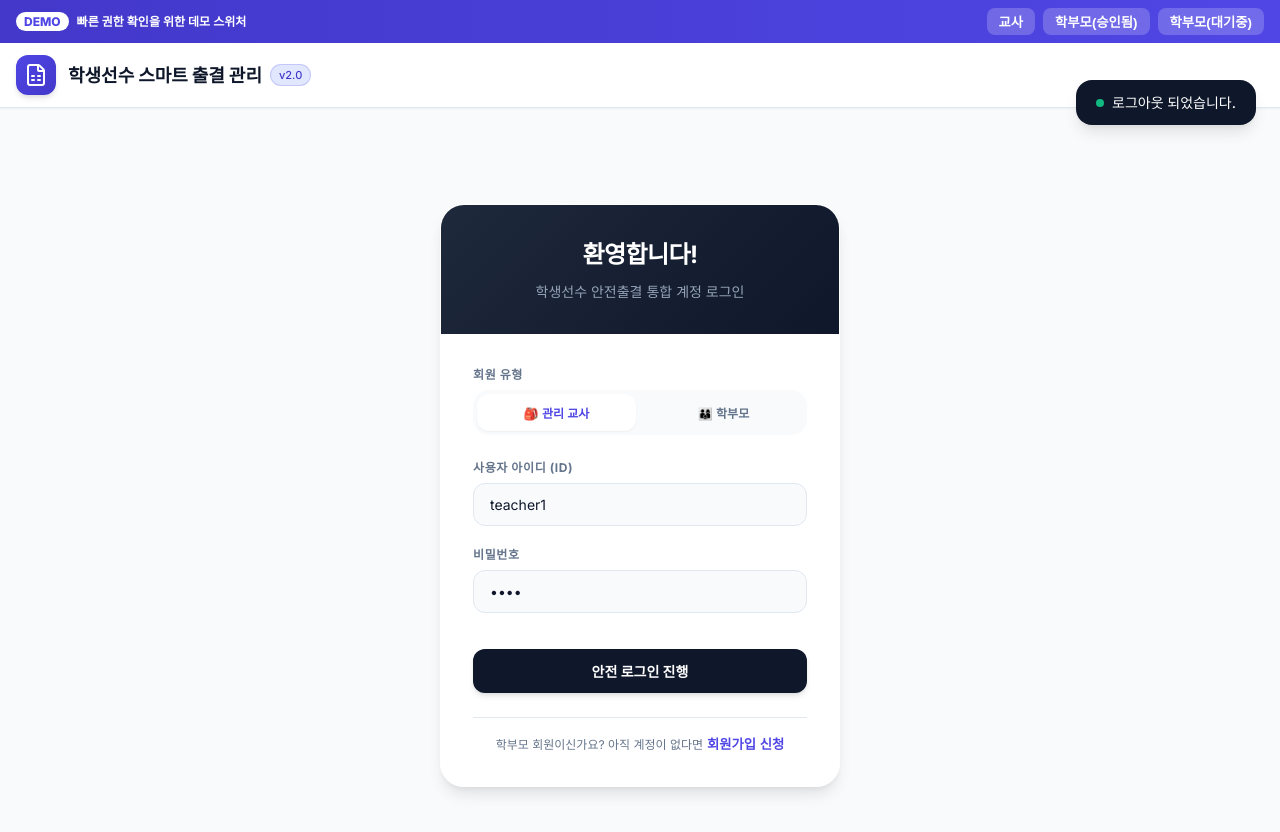
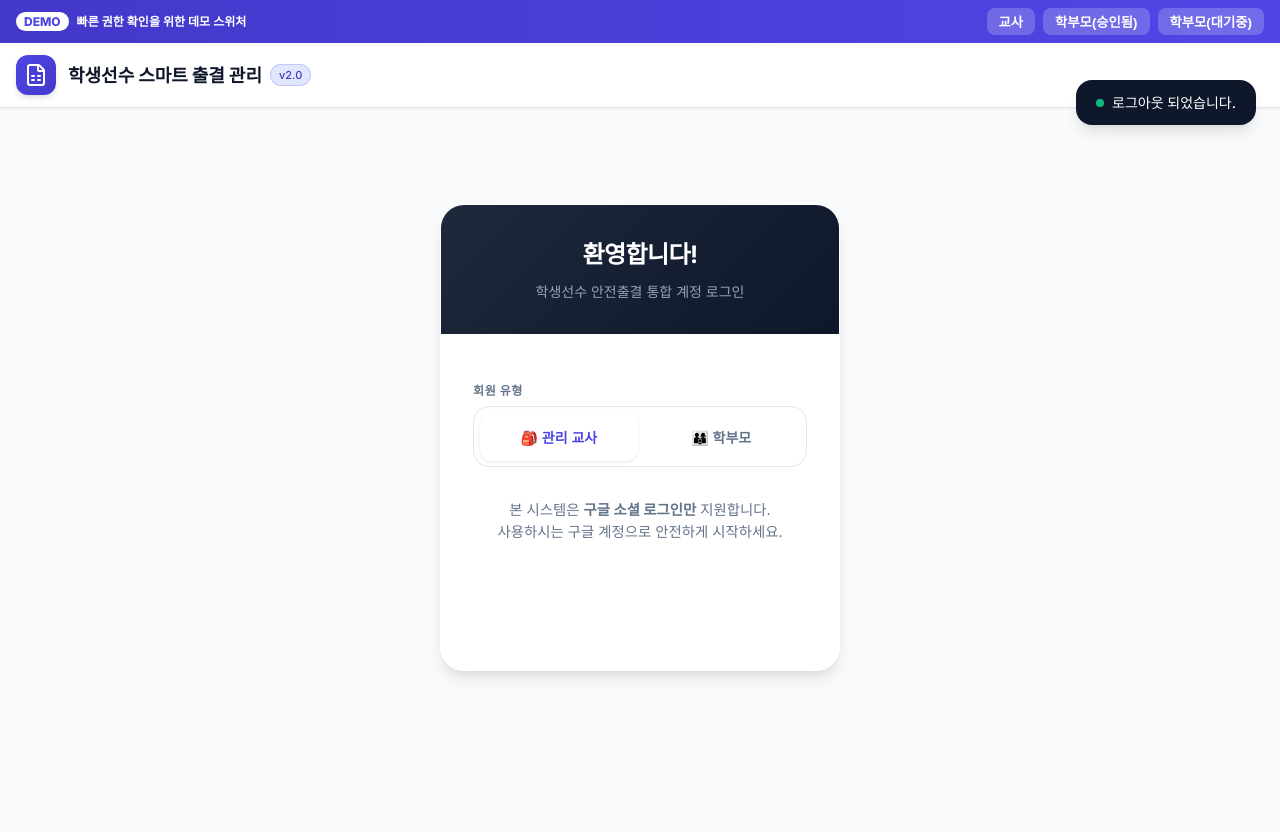
Before and after one commit to thsunny731-maker/student-athlete-apps, a React (Vite) app: page / in a window 1280 px wide. Both pictures are taken after a click on the button "로그아웃". Shown: the top 832 px of the page. After the commit the page ends 800 px from the top, so only its background shows below. Built offline with nearby package versions, Linux system fonts and the light colour scheme.

Commit message:
26070102

```diff
--- a/package.json
+++ b/package.json
@@ -10,6 +10,8 @@
     "preview": "vite preview"
   },
   "dependencies": {
+    "@react-oauth/google": "^0.13.5",
+    "jwt-decode": "^4.0.0",
     "lucide-react": "^1.22.0",
     "react": "^19.2.7",
     "react-dom": "^19.2.7"
--- a/src/App.jsx
+++ b/src/App.jsx
@@ -1,5 +1,6 @@
 import React, { useState } from 'react';
 import { LogOut, FileSpreadsheet } from 'lucide-react';
+import { GoogleOAuthProvider } from '@react-oauth/google';
 import { INITIAL_USERS, INITIAL_STUDENTS, INITIAL_APPLICATIONS } from './data/mockData';
 import Login from './components/Login';
 import ParentDashboard from './components/ParentDashboard';
@@ -38,9 +39,13 @@ export default function App() {
     }
   };
 
+  // 임시 Google Client ID (실제 운영 시에는 사용자 본인의 Client ID로 교체 필요)
+  const GOOGLE_CLIENT_ID = "YOUR_GOOGLE_CLIENT_ID_HERE";
+
   return (
-    <div className="app-container">
-      {/* Toast Notification */}
+    <GoogleOAuthProvider clientId={GOOGLE_CLIENT_ID}>
+      <div className="app-container">
+        {/* Toast Notification */}
       {toastMessage && (
         <div className="toast-container">
           <div className="toast">
@@ -119,6 +124,7 @@ export default function App() {
           />
         )}
       </main>
-    </div>
+      </div>
+    </GoogleOAuthProvider>
   );
 }
--- a/src/components/Login.jsx
+++ b/src/components/Login.jsx
@@ -1,56 +1,59 @@
 import React, { useState } from 'react';
 import { AlertCircle, CheckCircle } from 'lucide-react';
+import { GoogleLogin } from '@react-oauth/google';
+import { jwtDecode } from 'jwt-decode';
 
 export default function Login({ users, students, setUsers, setStudents, onLogin }) {
   const [isRegistering, setIsRegistering] = useState(false);
   const [loginRole, setLoginRole] = useState('teacher');
-  const [loginId, setLoginId] = useState('teacher1');
-  const [loginPw, setLoginPw] = useState('1234');
   const [loginError, setLoginError] = useState('');
 
-  const [regRole] = useState('parent');
-  const [regId, setRegId] = useState('');
+  // States for simplified registration
+  const [regEmail, setRegEmail] = useState('');
   const [regName, setRegName] = useState('');
-  const [regEmail, setRegEmail] = useState('');
-  const [regPw, setRegPw] = useState('');
   const [regStudentName, setRegStudentName] = useState('');
   const [regStudentSport, setRegStudentSport] = useState('');
   const [regStudentGrade, setRegStudentGrade] = useState('1학년');
   const [regStudentClass, setRegStudentClass] = useState('1반');
   const [regSuccessMsg, setRegSuccessMsg] = useState('');
 
-  const handleLogin = (e) => {
-    e.preventDefault();
-    setLoginError('');
+  const handleGoogleSuccess = (credentialResponse) => {
+    try {
+      const decoded = jwtDecode(credentialResponse.credential);
+      const email = decoded.email;
+      const name = decoded.name;
 
-    const foundUser = users.find(u => u.id === loginId);
-    if (!foundUser) {
-      setLoginError('존재하지 않는 아이디입니다.');
-      return;
+      const foundUser = users.find(u => u.email === email && u.role === loginRole);
+      if (foundUser) {
+        if (!foundUser.approved) {
+          setLoginError('아직 관리교사의 회원가입 승인이 대기 중입니다.');
+          return;
+        }
+        onLogin(foundUser);
+      } else {
+        if (loginRole === 'teacher') {
+          setLoginError('등록된 교사 계정이 아닙니다. (신규 교사 등록은 시스템 관리자에게 문의하세요)');
+          return;
+        }
+        setIsRegistering(true);
+        setRegEmail(email);
+        setRegName(name);
+        setLoginError('');
+        setRegSuccessMsg('구글 계정이 확인되었습니다. 학생 선수 정보를 입력하여 가입을 완료해 주세요.');
+      }
+    } catch (err) {
+      setLoginError('구글 로그인 중 오류가 발생했습니다.');
     }
+  };
 
-    if (foundUser.role !== loginRole) {
-      setLoginError('선택하신 회원 유형과 일치하지 않는 사용자입니다.');
-      return;
-    }
-
-    if (!foundUser.approved) {
-      setLoginError('아직 관리교사의 회원가입 승인이 대기 중입니다.');
-      return;
-    }
-
-    onLogin(foundUser);
+  const handleGoogleError = () => {
+    setLoginError('구글 로그인에 실패했습니다.');
   };
 
   const handleRegister = (e) => {
     e.preventDefault();
-    if (!regId || !regName || !regEmail || !regPw || !regStudentName) {
+    if (!regStudentName || !regStudentSport) {
       setLoginError('모든 필드를 정상적으로 입력해 주세요.');
-      return;
-    }
-
-    if (users.some(u => u.id === regId)) {
-      setLoginError('이미 사용 중인 아이디입니다.');
       return;
     }
 
@@ -70,8 +73,9 @@ export default function Login({ users, students, setUsers, setStudents, onLogin
       counselingLogs: []
     };
 
+    const newUserId = `parent_${Date.now()}`;
     const newUser = {
-      id: regId,
+      id: newUserId,
       name: regName,
       role: 'parent',
       email: regEmail,
@@ -85,19 +89,16 @@ export default function Login({ users, students, setUsers, setStudents, onLogin
     setRegSuccessMsg('회원가입 신청이 완료되었습니다! 교사 승인 후 로그인이 가능합니다.');
     setIsRegistering(false);
 
-    setRegId('');
-    setRegName('');
-    setRegEmail('');
-    setRegPw('');
     setRegStudentName('');
+    setRegStudentSport('');
   };
 
   return (
     <div className="auth-container">
-      <div className="glass-card animate-fade-in">
+      <div className="glass-card animate-fade-in" style={{maxWidth:'450px', margin:'0 auto'}}>
         <div className="auth-header">
           <h2>환영합니다!</h2>
-          <p>{isRegistering ? '학부모용 통합 계정 만들기' : '학생선수 안전출결 통합 계정 로그인'}</p>
+          <p>{isRegistering ? '학생선수 안전출결 통합 계정 만들기' : '학생선수 안전출결 통합 계정 로그인'}</p>
         </div>
 
         <div className="auth-body">
@@ -116,103 +117,58 @@ export default function Login({ users, students, setUsers, setStudents, onLogin
           )}
 
           {!isRegistering ? (
-            <form onSubmit={handleLogin}>
-              <div className="form-group">
-                <label className="form-label">회원 유형</label>
-                <div className="role-selector">
+            <div style={{display:'flex', flexDirection:'column', alignItems:'center', gap:'1.5rem', padding:'1rem 0 2rem 0'}}>
+              <div style={{width:'100%', marginBottom:'0.5rem'}}>
+                <label className="form-label" style={{textTransform:'none', color:'var(--text-secondary)'}}>회원 유형</label>
+                <div style={{display:'flex', gap:'0.25rem', backgroundColor:'var(--surface-color)', padding:'0.35rem', border:'1px solid var(--border-color)', borderRadius:'var(--radius-xl)'}}>
                   <button
                     type="button"
-                    onClick={() => { setLoginRole('teacher'); setLoginId('teacher1'); setLoginError(''); }}
-                    className={`role-btn ${loginRole === 'teacher' ? 'active' : ''}`}
+                    onClick={() => { setLoginRole('teacher'); setLoginError(''); }}
+                    style={{flex:1, padding:'0.875rem', display:'flex', alignItems:'center', justifyContent:'center', gap:'0.5rem', borderRadius:'var(--radius-lg)', fontSize:'0.875rem', fontWeight:'700', transition:'all 0.2s', border:'none', cursor:'pointer', backgroundColor: loginRole === 'teacher' ? 'white' : 'transparent', color: loginRole === 'teacher' ? 'var(--primary-color)' : 'var(--text-secondary)', boxShadow: loginRole === 'teacher' ? '0 1px 3px rgba(0,0,0,0.1)' : 'none'}}
                   >
                     🎒 관리 교사
                   </button>
                   <button
                     type="button"
-                    onClick={() => { setLoginRole('parent'); setLoginId('parent1'); setLoginError(''); }}
-                    className={`role-btn parent ${loginRole === 'parent' ? 'active' : ''}`}
+                    onClick={() => { setLoginRole('parent'); setLoginError(''); }}
+                    style={{flex:1, padding:'0.875rem', display:'flex', alignItems:'center', justifyContent:'center', gap:'0.5rem', borderRadius:'var(--radius-lg)', fontSize:'0.875rem', fontWeight:'700', transition:'all 0.2s', border:'none', cursor:'pointer', backgroundColor: loginRole === 'parent' ? 'white' : 'transparent', color: loginRole === 'parent' ? 'var(--primary-color)' : 'var(--text-secondary)', boxShadow: loginRole === 'parent' ? '0 1px 3px rgba(0,0,0,0.1)' : 'none'}}
                   >
                     👨‍👩‍👦 학부모
                   </button>
                 </div>
               </div>
 
-              <div className="form-group">
-                <label className="form-label">사용자 아이디 (ID)</label>
-                <input
-                  type="text"
-                  value={loginId}
-                  onChange={(e) => setLoginId(e.target.value)}
-                  placeholder={loginRole === 'teacher' ? '예: teacher1' : '예: parent1'}
-                  className="form-input"
-                  required
-                />
+              <div style={{fontSize:'0.9rem', color:'var(--text-secondary)', textAlign:'center', lineHeight:'1.5'}}>
+                본 시스템은 <strong>구글 소셜 로그인만</strong> 지원합니다.<br/>사용하시는 구글 계정으로 안전하게 시작하세요.
+              </div>
+              <GoogleLogin
+                onSuccess={handleGoogleSuccess}
+                onError={handleGoogleError}
+                useOneTap
+                theme="filled_blue"
+                text="signin_with"
+                shape="rectangular"
+                width="100%"
+              />
+            </div>
+          ) : (
+            <form onSubmit={handleRegister}>
+              <div className="alert alert-info mb-4" style={{fontSize:'0.8rem'}}>
+                학부모 신규 가입은 관리 교사의 승인을 받아야 로그인이 활성화됩니다.
               </div>
 
-              <div className="form-group">
-                <label className="form-label">비밀번호</label>
-                <input
-                  type="password"
-                  value={loginPw}
-                  onChange={(e) => setLoginPw(e.target.value)}
-                  placeholder="••••••••"
-                  className="form-input"
-                  required
-                />
-              </div>
-
-              <button type="submit" className="btn btn-primary mt-4">
-                안전 로그인 진행
-              </button>
-
-              <div className="mt-6 pt-4" style={{borderTop: '1px solid var(--border-color)', textAlign: 'center'}}>
-                <p style={{fontSize: '0.75rem', color: 'var(--text-secondary)'}}>
-                  학부모 회원이신가요? 아직 계정이 없다면
-                  <button
-                    type="button"
-                    onClick={() => { setIsRegistering(true); setLoginError(''); setRegSuccessMsg(''); }}
-                    style={{color: 'var(--primary-color)', fontWeight: '700', marginLeft: '0.25rem', background:'none', border:'none', cursor:'pointer'}}
-                  >
-                    회원가입 신청
-                  </button>
-                </p>
-              </div>
-            </form>
-          ) : (
-            <form onSubmit={handleRegister}>
-              <div className="alert alert-info">
-                학부모 신규 가입은 관리 교사의 승인을 받아야 정상 로그인이 활성화됩니다.
-              </div>
-
-              <div className="form-group">
-                <label className="form-label" style={{textTransform:'none', color:'var(--text-secondary)'}}>학부모 계정 아이디 (ID)</label>
-                <input
-                  type="text"
-                  value={regId}
-                  onChange={(e) => setRegId(e.target.value)}
-                  placeholder="ID로 사용할 문자를 입력하세요"
-                  className="form-input"
-                  required
-                />
-              </div>
-
-              <div className="flex gap-4">
-                <div className="form-group w-full">
-                  <label className="form-label" style={{textTransform:'none', color:'var(--text-secondary)'}}>학부모 이름</label>
-                  <input type="text" value={regName} onChange={(e) => setRegName(e.target.value)} placeholder="실명 입력" className="form-input" required />
+              <div className="flex gap-4 mb-4">
+                <div className="form-group w-full mb-0">
+                  <label className="form-label" style={{textTransform:'none', color:'var(--text-secondary)'}}>인증된 구글 이메일</label>
+                  <input type="email" value={regEmail} className="form-input" disabled style={{backgroundColor:'var(--bg-color)', color:'var(--text-tertiary)'}} />
                 </div>
-                <div className="form-group w-full">
-                  <label className="form-label" style={{textTransform:'none', color:'var(--text-secondary)'}}>연락용 이메일</label>
-                  <input type="email" value={regEmail} onChange={(e) => setRegEmail(e.target.value)} placeholder="name@email.com" className="form-input" required />
+                <div className="form-group w-full mb-0">
+                  <label className="form-label" style={{textTransform:'none', color:'var(--text-secondary)'}}>사용자 이름</label>
+                  <input type="text" value={regName} className="form-input" disabled style={{backgroundColor:'var(--bg-color)', color:'var(--text-tertiary)'}} />
                 </div>
               </div>
 
-              <div className="form-group">
-                <label className="form-label" style={{textTransform:'none', color:'var(--text-secondary)'}}>계정 비밀번호</label>
-                <input type="password" value={regPw} onChange={(e) => setRegPw(e.target.value)} placeholder="••••••••" className="form-input" required />
-              </div>
-
-              <div className="mt-4 pt-4" style={{borderTop: '1px solid var(--border-color)'}}>
+              <div className="mt-2 pt-4" style={{borderTop: '1px solid var(--border-color)'}}>
                 <h4 style={{fontSize:'0.875rem', marginBottom:'1rem', fontWeight:'800'}}>🏅 관리 학생 선수 정보 입력</h4>
                 <div className="flex gap-4 mb-4">
                   <div className="form-group w-full mb-0">
@@ -221,7 +177,7 @@ export default function Login({ users, students, setUsers, setStudents, onLogin
                   </div>
                   <div className="form-group w-full mb-0">
                     <label className="form-label" style={{textTransform:'none', color:'var(--text-secondary)'}}>소속 종목명</label>
-                    <input type="text" value={regStudentSport} onChange={(e) => setRegStudentSport(e.target.value)} placeholder="종목을 입력하세요 (예: 축구)" className="form-input" required />
+                    <input type="text" value={regStudentSport} onChange={(e) => setRegStudentSport(e.target.value)} placeholder="예: 축구" className="form-input" required />
                   </div>
                 </div>
                 <div className="flex gap-4 mb-4">
@@ -240,7 +196,7 @@ export default function Login({ users, students, setUsers, setStudents, onLogin
                 </div>
               </div>
 
-              <div className="form-actions">
+              <div className="form-actions mt-6">
                 <button type="button" onClick={() => setIsRegistering(false)} className="btn btn-secondary flex-1">
                   이전으로
                 </button>
```
Also changed, not shown: 1 other file (tests, documents, lock files or other folders).
